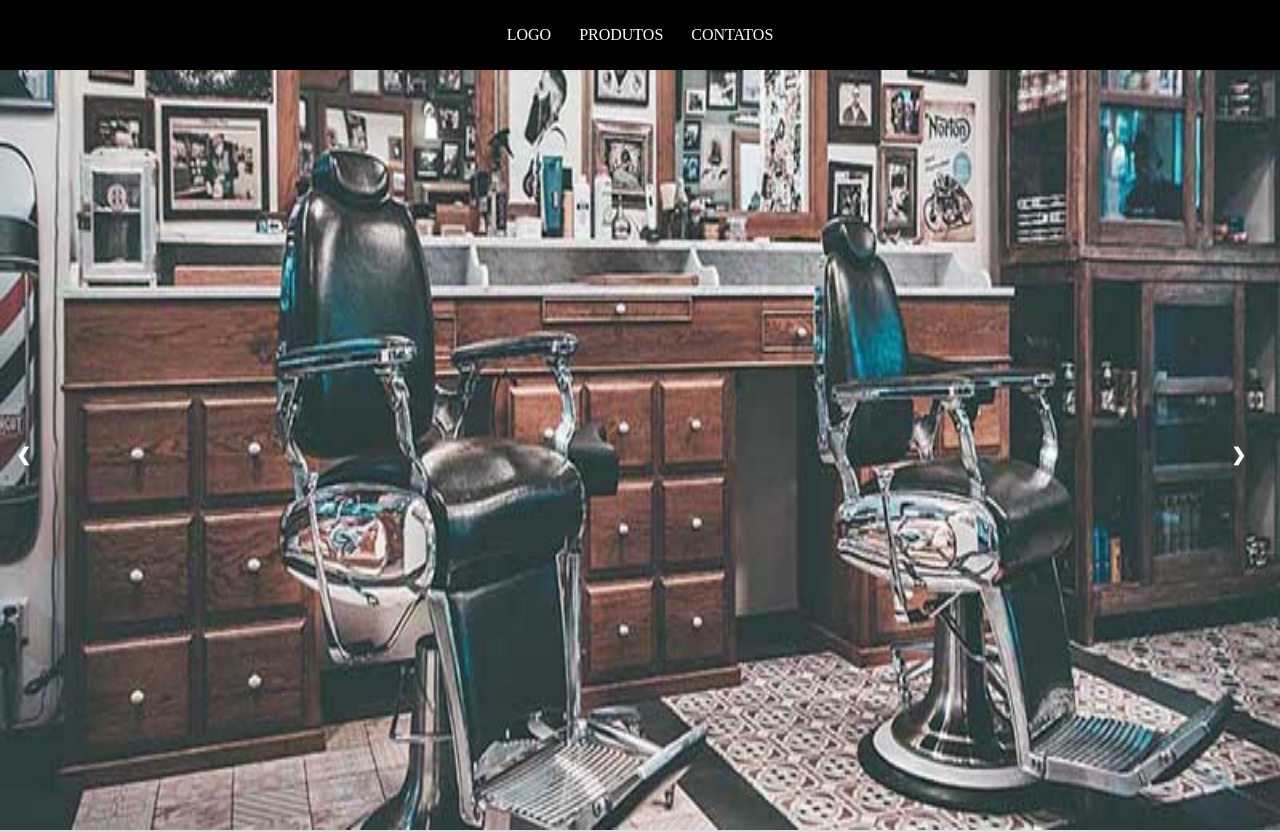
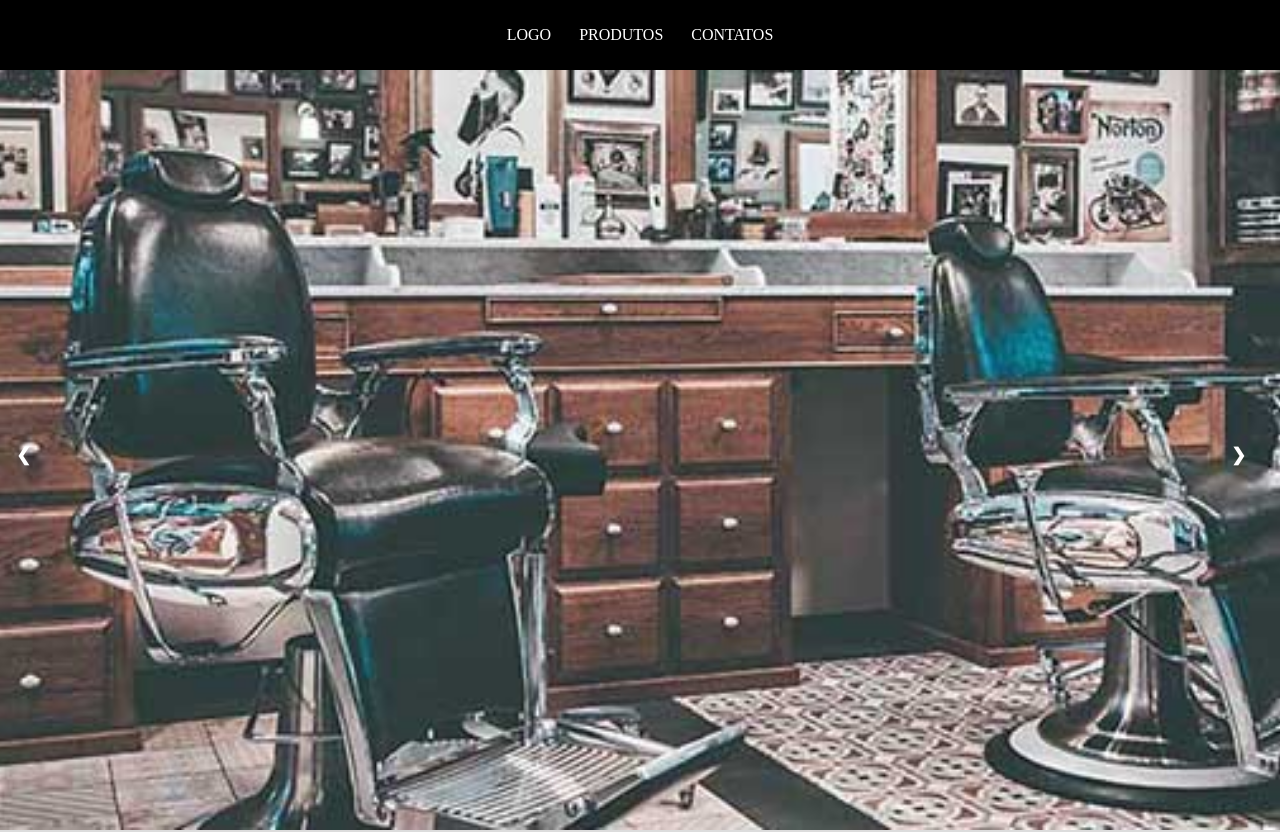
Before and after one commit to nickolasnfd/Lojinha, a plain HTML site: page index.html in a window 1280 px wide. Shown: the top 832 px of the page. Drawn offline with Linux system fonts and the light colour scheme.

Commit message:
adicionando a propriedade object-fit na classe imagem

```diff
--- a/styles/style.css
+++ b/styles/style.css
@@ -123,8 +123,12 @@ nav.responsive .icon a:hover {
 
 .imagem{
 
-    width: 100%;
+
+    width: 100vw;
     height: 95vh;
+    max-width: 100%;
+    max-height: 100%;
+    object-fit: cover;
 }
 
 .slides{
```
